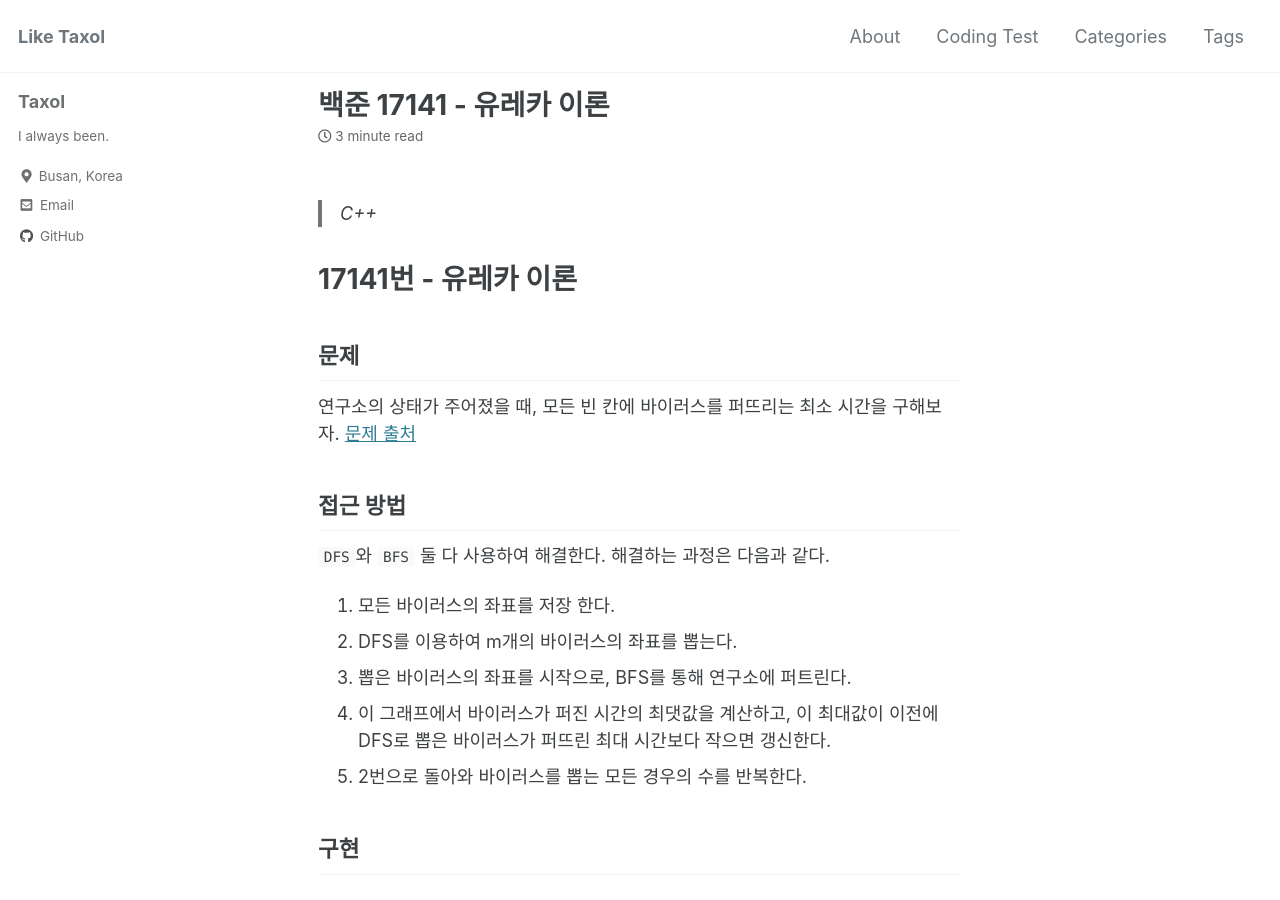
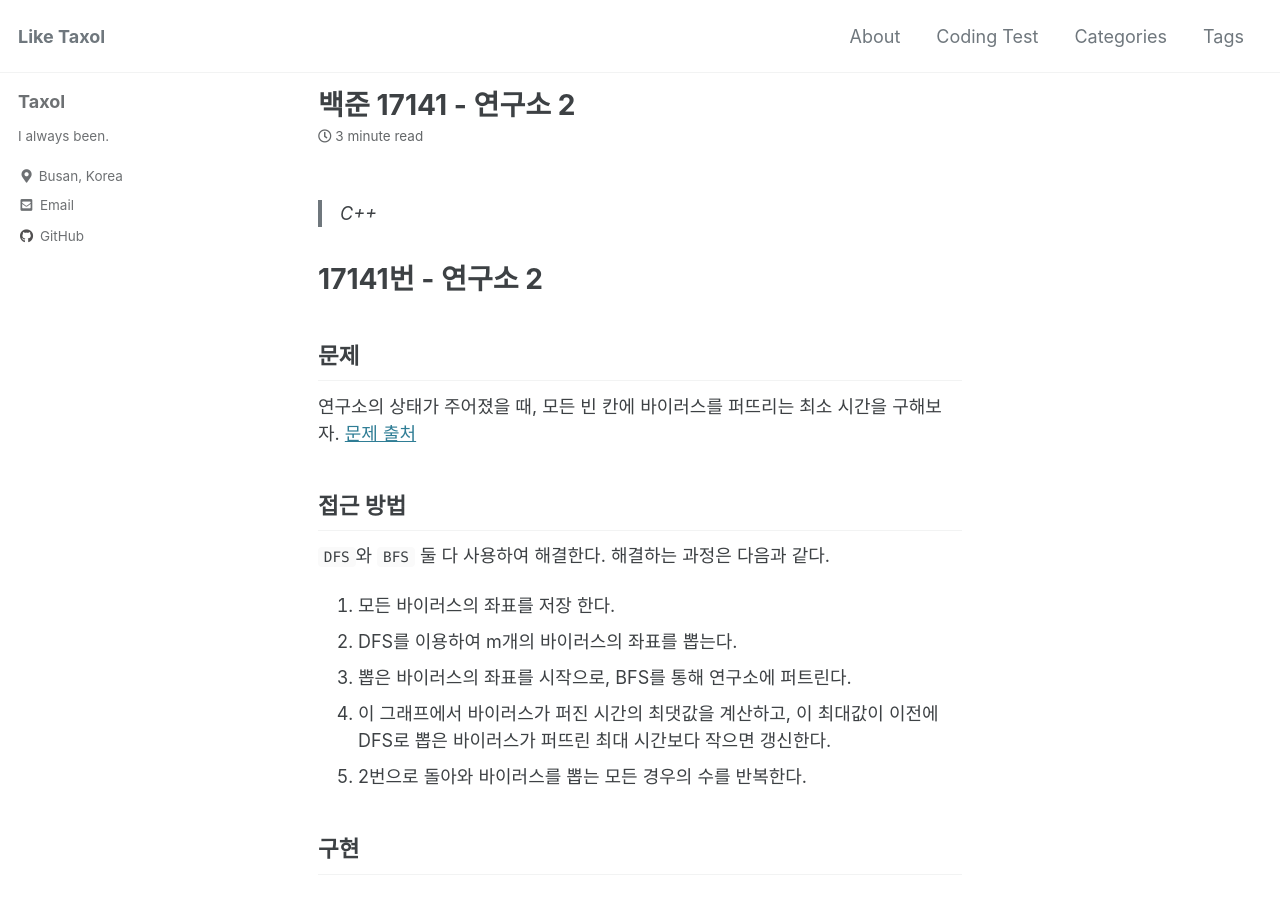
Before and after one commit to taxol1203/taxol1203.github.io, a Jekyll site: the page built from _posts/2020-10-25-bj-연구소 2.md, in a window 1280 px wide and 900 px high. Built offline with Jekyll 4.4.1, drawn with Linux system fonts in a browser that asks for light colours; cached includes are drawn as plain includes.

Commit message:
correct title

```diff
--- a/_posts/2020-10-25-bj-연구소 2.md
+++ b/_posts/2020-10-25-bj-연구소 2.md
@@ -1,5 +1,5 @@
 ---
-title: "백준 17141 - 유레카 이론"
+title: "백준 17141 - 연구소 2"
 date: 2020-10-25 23:12:00 -0400
 categories:
   - codingTest
@@ -12,7 +12,7 @@ tags:
 
 > C++
 
-17141번 - 유레카 이론
+17141번 - 연구소 2
 =============
 
 ## 문제
```
